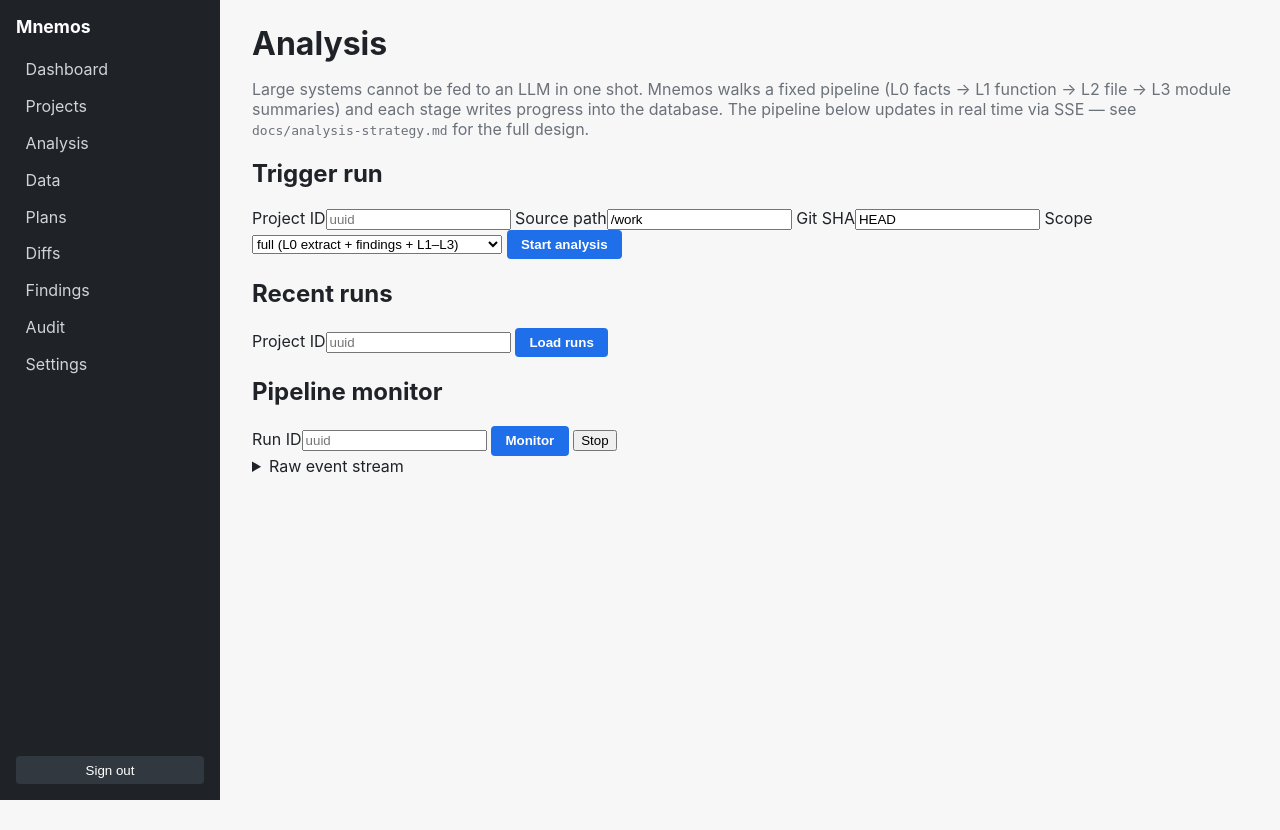
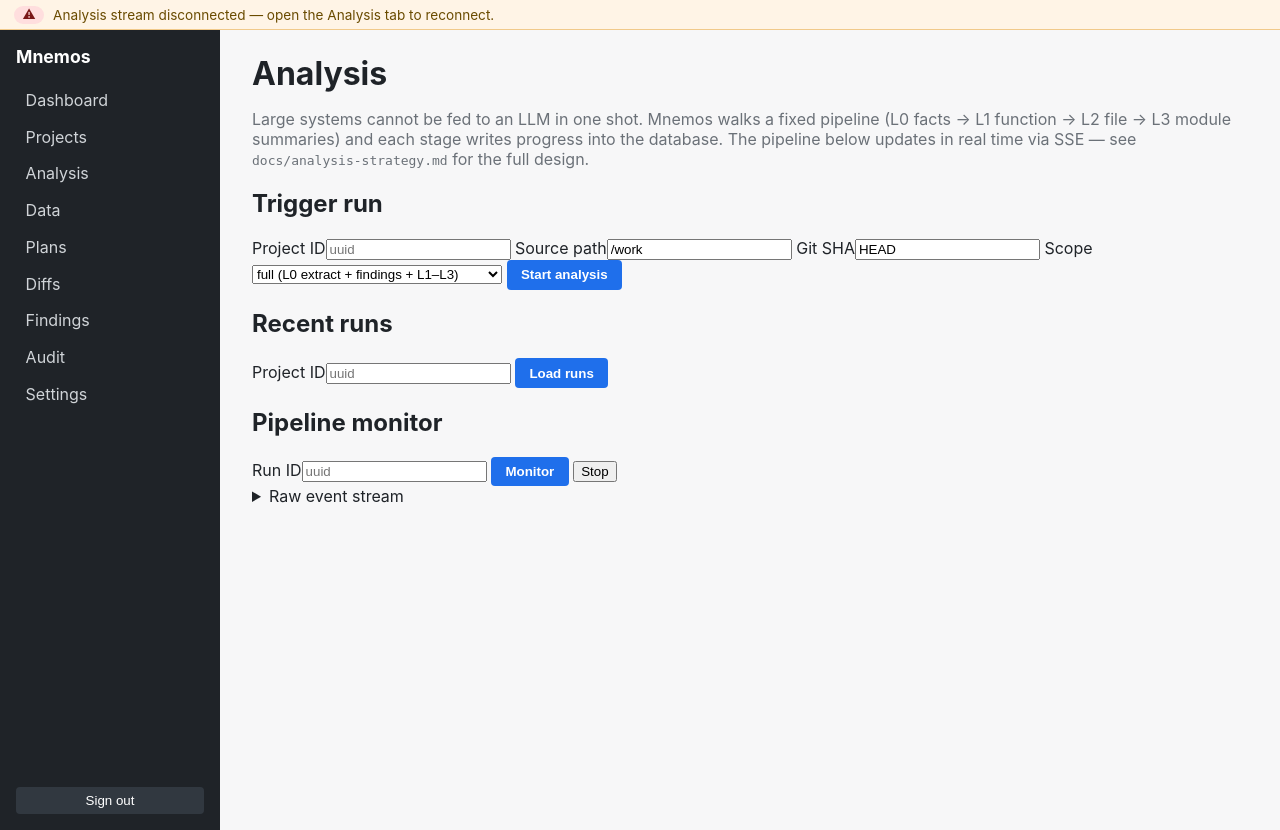
Before and after one commit to evelynn/Mnemos, a FastAPI app: template server/app/dashboard/templates/analysis.html in a window 1280 px wide. Before the commit the page ends 800 px from the top, so only its background shows below. Run offline with FastAPI, Linux system fonts and the light colour scheme; the template is opened without the code that fills it, so the values that code supplies are empty; parts of the project's set-up code (start-up, migrations or seed data) failed here and were passed over.

Commit message:
PR-23: Phase 2 SSE cross-tab status broadcast (P2-8)
An operator who started a Monitor session on /analysis and then
moved to /findings or /data had no way of knowing when the live
stream dropped out — the ``#sse-status`` pill only renders on the
analysis tab itself. The 5th-round audit's A4 finding (re-flagged
in round 6) asked for the disconnect signal to follow the operator
across tabs.

**Mechanism**

A ``BroadcastChannel("mnemos-sse")`` carries state messages
(``live`` / ``disconnected`` / ``idle``) from the publishing tab to
every same-origin tab in the browser. No localStorage polling, no
server round-trip; same-origin BroadcastChannel is the right
primitive here.

**Publisher (analysis.html)**

``_markSseStatus`` was already the single funnel for state changes;
it now also calls ``MnemosUI.publishSseState(state)``. The manual
``Stop`` button publishes ``idle`` so the strip on the other tabs
clears even though nothing technically disconnected. The in-tab
badge hides when stopped — there's no run being watched.

**Subscriber (_layout.html + ui.js)**

Every page that inherits ``_layout.html`` (everything except
``/login``) now ships a hidden ``#sse-cross-tab-strip`` at the very
top. ``ui.js`` opens the BroadcastChannel on DOMContentLoaded and
reveals/hides the strip based on the latest message. Two guards
keep it from being noisy:

1. The strip stays hidden on /analysis itself — the in-tab pill is
   authoritative there and a second indicator would just clutter.
2. The strip stays hidden on ``live`` and ``idle`` — only the
   ``disconnected`` state warrants the warning bar.

The strip carries ``role="status"`` + ``aria-live="polite"`` so a
screen reader announces the disconnect without interrupting the
operator's current task.

**Robustness**

``typeof BroadcastChannel === "undefined"`` guard for older
WebViews — the publish path no-ops, the subscribe path doesn't
attach. The audit team's main worry was that we'd silently break
in some embedded-browser deployment; we don't.

Tests:

* ``test_pr23_sse_crosstab.py`` (7 new) — layout has the hidden
  strip with the right ARIA, ui.js exposes ``publishSseState``,
  graceful fallback when BroadcastChannel is missing, the
  /analysis + ``live`` guards, the Stop button publishes ``idle``,
  CSS keeps the strip sticky-top.

Suite: **253 passed, 16 deselected, ruff clean** (+7 vs PR-22).

Phase 2 backlog: P2-8 → ✓ shipped.

https://claude.ai/code/session_01PrbKuwaRHMY4tybLv6H7mD

```diff
--- a/server/app/dashboard/static/app.css
+++ b/server/app/dashboard/static/app.css
@@ -198,6 +198,26 @@ dialog.modal .countdown { font-variant-numeric: tabular-nums; }
 .sse-status.disconnected { background: #ffdede; color: #7a1818; }
 .sse-status.disconnected::before { content: "⚠ "; }
 
+/* P2-8 cross-tab strip — sticky thin banner at the very top of any
+   non-/analysis tab when the platform's monitoring stream is in a
+   non-live state. Distinct from a toast (which is transient) — the
+   strip persists until the stream recovers, so an operator who
+   walked away from /analysis sees the warning the moment they
+   focus a different tab. */
+#sse-cross-tab-strip {
+  position: sticky;
+  top: 0;
+  z-index: 30;
+  display: flex;
+  align-items: center;
+  gap: 0.6rem;
+  padding: 0.35rem 0.9rem;
+  background: #fff4e6;
+  border-bottom: 1px solid #f1c98a;
+  font-size: 0.85rem;
+}
+#sse-cross-tab-strip .sse-strip-text { color: #6a4b00; }
+
 /* P2-5 — colour-blind status glyphs on analysis-run badges. The
    .verdict pills (clean/warn/blocked) already carried glyphs from
    PR-9; the .badge.* family used on analysis runs and findings did
--- a/server/app/dashboard/static/ui.js
+++ b/server/app/dashboard/static/ui.js
@@ -371,6 +371,63 @@
     });
   }
 
+  // ─── SSE cross-tab status (P2-8) ─────────────────────────────────────
+  // When the Analysis tab's EventSource goes live or drops out, the
+  // operator on a different tab has no way to know. PR-17 added the
+  // ``#sse-status`` pill on /analysis only; this layer broadcasts
+  // state changes through ``BroadcastChannel("mnemos-sse")`` so a
+  // sticky strip at the top of every page can mirror them.
+  //
+  // Publisher: analysis.html's monitor()/openStream() call
+  // ``publishSseState(state)``. Subscriber: every page that loads
+  // _layout.html (which includes a hidden ``#sse-cross-tab-strip``
+  // ready to be revealed).
+
+  var _sseChannel = null;
+  function _bc() {
+    if (_sseChannel) return _sseChannel;
+    if (typeof BroadcastChannel === "undefined") return null;
+    try {
+      _sseChannel = new BroadcastChannel("mnemos-sse");
+    } catch (_) {
+      _sseChannel = null;
+    }
+    return _sseChannel;
+  }
+
+  function publishSseState(state) {
+    var ch = _bc();
+    if (!ch) return;
+    try { ch.postMessage({ state: state, at: Date.now() }); } catch (_) {}
+  }
+
+  function _applySseStrip(state) {
+    var strip = document.getElementById("sse-cross-tab-strip");
+    if (!strip) return;
+    // The strip stays hidden in two cases:
+    //   1. The current page is /analysis — the in-tab badge is
+    //      authoritative there, so a second indicator would be noise.
+    //   2. The last broadcast said "live" — a green strip on every
+    //      page would just be visual clutter.
+    var onAnalysis = window.location.pathname === "/analysis";
+    if (onAnalysis || state === "live" || state === "idle") {
+      strip.hidden = true;
+      return;
+    }
+    strip.hidden = false;
+  }
+
+  if (typeof document !== "undefined") {
+    document.addEventListener("DOMContentLoaded", function () {
+      var ch = _bc();
+      if (!ch) return;
+      ch.onmessage = function (ev) {
+        if (!ev || !ev.data) return;
+        _applySseStrip(ev.data.state);
+      };
+    });
+  }
+
   window.MnemosUI = {
     showToast: showToast,
     showError: showError,
@@ -384,6 +441,7 @@
     clockOffsetFromPayload: clockOffsetFromPayload,
     relativeTime: relativeTime,
     hydrateRelativeTimes: hydrateRelativeTimes,
+    publishSseState: publishSseState,
   };
   // Convenience global — many existing templates already call
   // ``escapeHtml(x)`` without a namespace prefix.
--- a/server/app/dashboard/templates/_layout.html
+++ b/server/app/dashboard/templates/_layout.html
@@ -8,6 +8,10 @@
   // Team B 5th-round must-fix #7 (variable rename) + comment.
   window.MNEMOS_USER_ROLE_HINT = "{{ user.role }}";
 </script>
+<div id="sse-cross-tab-strip" hidden role="status" aria-live="polite">
+  <span class="sse-status disconnected"></span>
+  <span class="sse-strip-text">Analysis stream disconnected — open the Analysis tab to reconnect.</span>
+</div>
 <div class="layout">
   <aside class="sidebar">
     <div class="brand">Mnemos</div>
--- a/server/app/dashboard/templates/analysis.html
+++ b/server/app/dashboard/templates/analysis.html
@@ -172,6 +172,13 @@ function stopMonitor() {
   if (_sse) _sse.close();
   if (_poll) clearInterval(_poll);
   _sse = null; _poll = null;
+  // P2-8: a manual Stop clears the cross-tab strip too.
+  if (window.MnemosUI && window.MnemosUI.publishSseState) {
+    window.MnemosUI.publishSseState("idle");
+  }
+  // The in-tab badge gets hidden — no run is being watched.
+  const el = _sseStatusEl();
+  if (el) el.hidden = true;
 }
 
 async function monitor() {
@@ -196,11 +203,17 @@ function _sseStatusEl() {
 }
 function _markSseStatus(state) {
   const el = _sseStatusEl();
-  if (!el) return;
-  el.hidden = false;
-  el.classList.remove("live", "disconnected");
-  el.classList.add(state);
-  el.textContent = state === "live" ? "live" : "disconnected";
+  if (el) {
+    el.hidden = false;
+    el.classList.remove("live", "disconnected");
+    el.classList.add(state);
+    el.textContent = state === "live" ? "live" : "disconnected";
+  }
+  // P2-8 — broadcast to other tabs so the cross-tab strip can
+  // mirror the in-tab badge.
+  if (window.MnemosUI && window.MnemosUI.publishSseState) {
+    window.MnemosUI.publishSseState(state);
+  }
 }
 
 async function openStream(id) {
```
Also changed, not shown: server/tests/test_pr23_sse_crosstab.py (added, +70 -0 lines).
